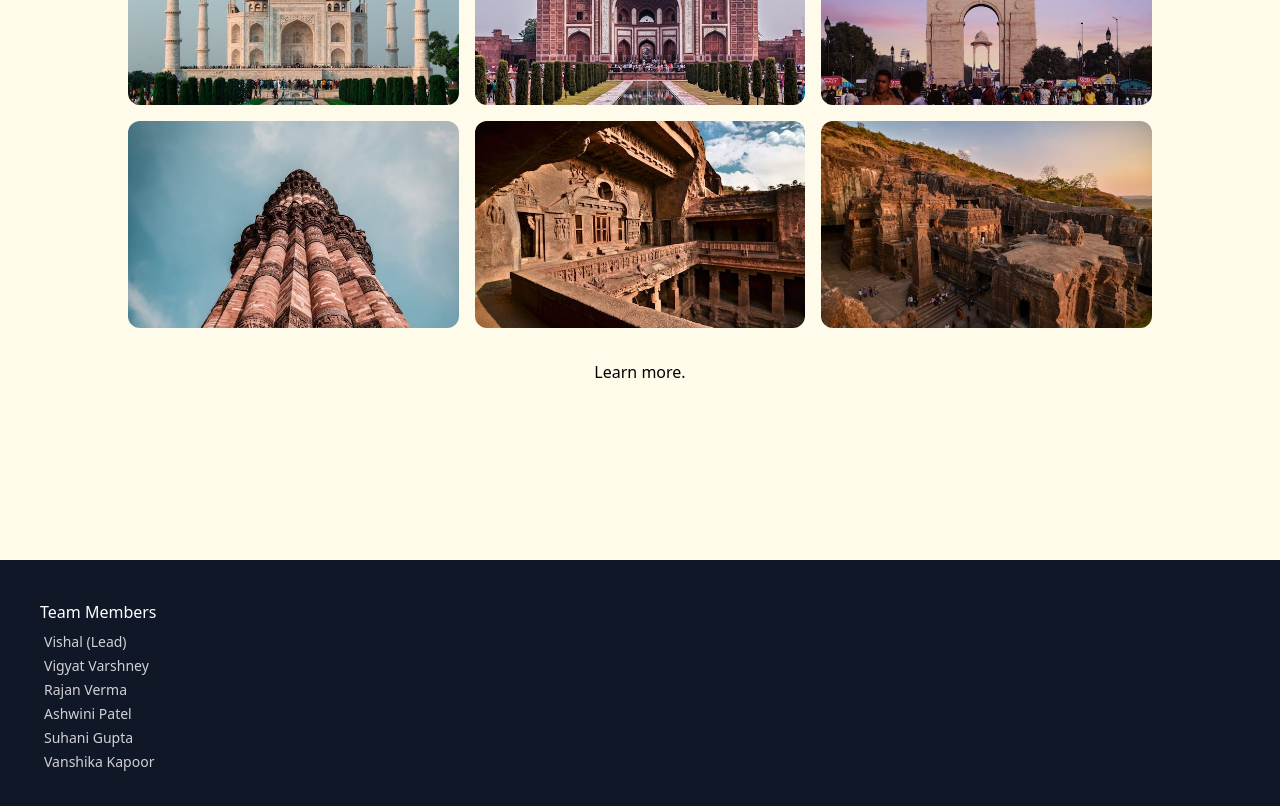
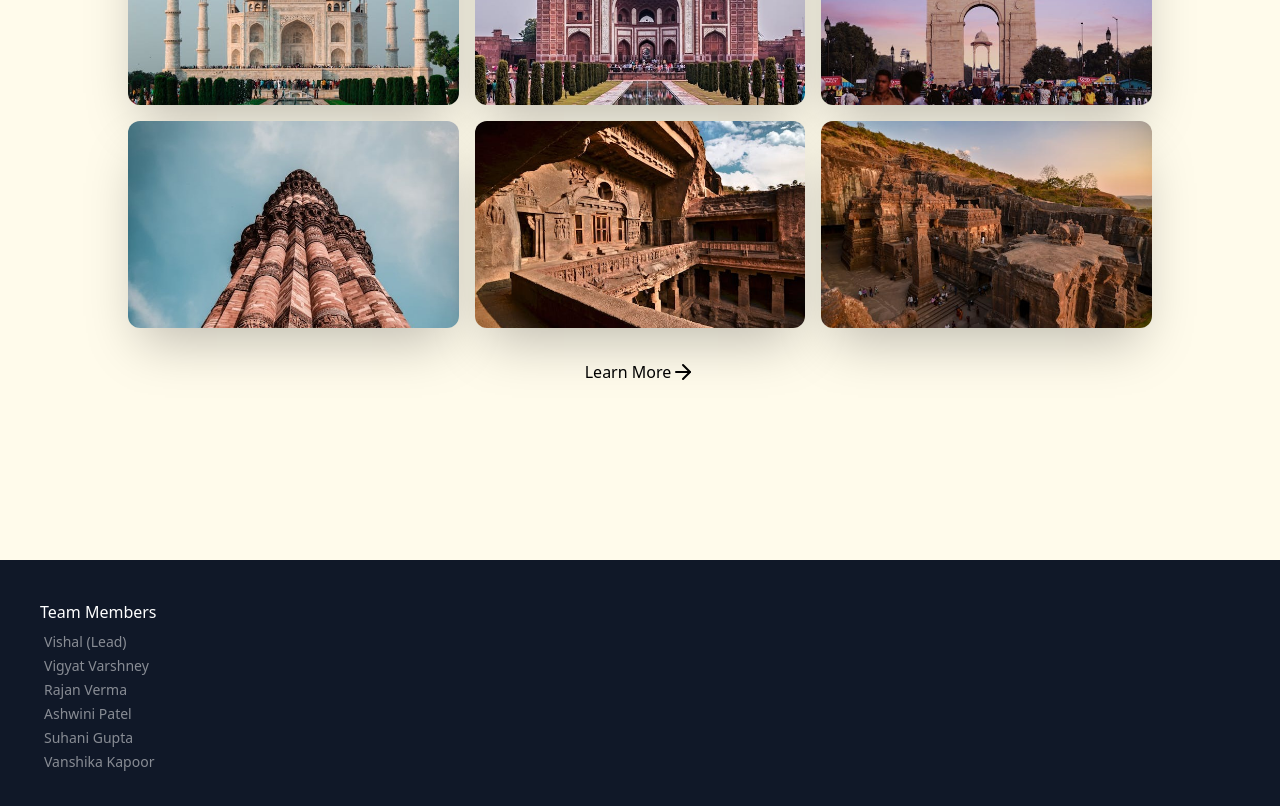
Before and after one commit to fuzzyKenny/Swadeshi-Tourist-Buddy, a React (Vite) app: page / in a window 1280 px wide. Shown: the part 240-1046 px from the top of the page. Built offline with nearby package versions, Linux system fonts and the light colour scheme.

Commit message:
add animations and fix scroll bug

```diff
--- a/package.json
+++ b/package.json
@@ -11,6 +11,7 @@
   },
   "dependencies": {
     "@tailwindcss/vite": "^4.1.13",
+    "lucide-react": "^0.544.0",
     "react": "^19.1.1",
     "react-dom": "^19.1.1",
     "react-router-dom": "^7.9.2",
--- a/src/components/Footer.jsx
+++ b/src/components/Footer.jsx
@@ -1,9 +1,9 @@
 const Footer = () => {
   return (
     <>
-      <div className="bg-gray-900 min-h-[30vh] text-white p-10">
+      <div className="bg-gray-900 min-h-[20vh] text-white p-10">
         <p>Team Members</p>
-        <ul className="text-white/80 text-sm ml-1 mt-2 flex gap-1 flex-col">
+        <ul className="text-white/50 text-sm ml-1 mt-2 flex gap-1 flex-col">
           <li>Vishal (Lead)</li>
           <li>Vigyat Varshney</li>
           <li>Rajan Verma</li>
--- a/src/components/GridImageItem.jsx
+++ b/src/components/GridImageItem.jsx
@@ -1,4 +1,4 @@
-import { useState } from "react";
+import { useState, useEffect } from "react";
 
 const Modal = ({ isOpen, onClose, children }) => {
   if (!isOpen) return null;
@@ -23,10 +23,23 @@ const GridImageItem = ({ imgsrc, title }) => {
 
   const toggleModal = () => setModalOpen(!modalOpen);
 
+  useEffect(() => {
+    if (modalOpen) {
+      document.body.style.overflow = "hidden";
+    } else {
+      document.body.style.overflow = "";
+    }
+
+    // Cleanup on unmount or when modalOpen changes
+    return () => {
+      document.body.style.overflow = "";
+    };
+  }, [modalOpen]);
+
   return (
     <>
       <div
-        className="flex gap-12 justify-center hover:outline-2 outline-green-500/80 transition-opacity rounded-xl overflow-hidden cursor-pointer"
+        className="flex gap-12 justify-center hover:scale-115 transition-all rounded-xl overflow-hidden cursor-pointer shadow-2xl"
         onClick={toggleModal}
       >
         <img src={imgsrc} alt="placeholder" className="object-cover" />
--- a/src/components/Landing.jsx
+++ b/src/components/Landing.jsx
@@ -1,12 +1,13 @@
 import { Navigate, useNavigate } from "react-router-dom";
 import GridImageItem from "./GridImageItem";
 import Footer from "./Footer";
+import { ArrowRight } from "lucide-react";
 
 const Landing = () => {
   const navigate = useNavigate();
   return (
     <>
-      <div className="min-h-screen bg-amber-50 p-4">
+      <div className="min-h-screen bg-amber-50 p-4 ">
         {/* Heading */}
         <div className="flex items-center flex-col gap-2.5">
           <h1 className="text-4xl font-bold">Swadeshi Tourist Buddy</h1>
@@ -25,15 +26,15 @@ const Landing = () => {
               title={"Ellora Caves"}
             />
           </div>
-          <div className="flex justify-center ">
-            <button
+          <div className="flex cursor-pointer hover:border-b border-black mx-auto">
+            <p
               onClick={() => {
                 navigate("/learn-more");
               }}
-              className="hover:border-b border-black"
             >
-              Learn more.
-            </button>
+              Learn More
+            </p>
+            <ArrowRight />
           </div>
         </div>
       </div>
--- a/src/components/LearnMore.jsx
+++ b/src/components/LearnMore.jsx
@@ -1,11 +1,13 @@
+import { ArrowRight } from "lucide-react";
 import { useNavigate } from "react-router-dom";
 
 const LearnMore = () => {
   const navigate = useNavigate();
   return (
     <>
-      <div className="flex justify-center items-center min-h-screen bg-amber-50">
+      <div className="flex flex-col justify-center items-center min-h-screen gap-4 bg-amber-50">
         <h1>Learn More Page.</h1>
+        <div className="flex cursor-pointer hover:border-b border-black">
           <p
             onClick={() => {
               navigate("/");
@@ -13,6 +15,8 @@ const LearnMore = () => {
           >
             Go back
           </p>
+          <ArrowRight />
+        </div>
       </div>
     </>
   );
```
Also changed, not shown: 1 other file (tests, documents, lock files or other folders). Lines whose indentation alone changed are shown as unchanged.
